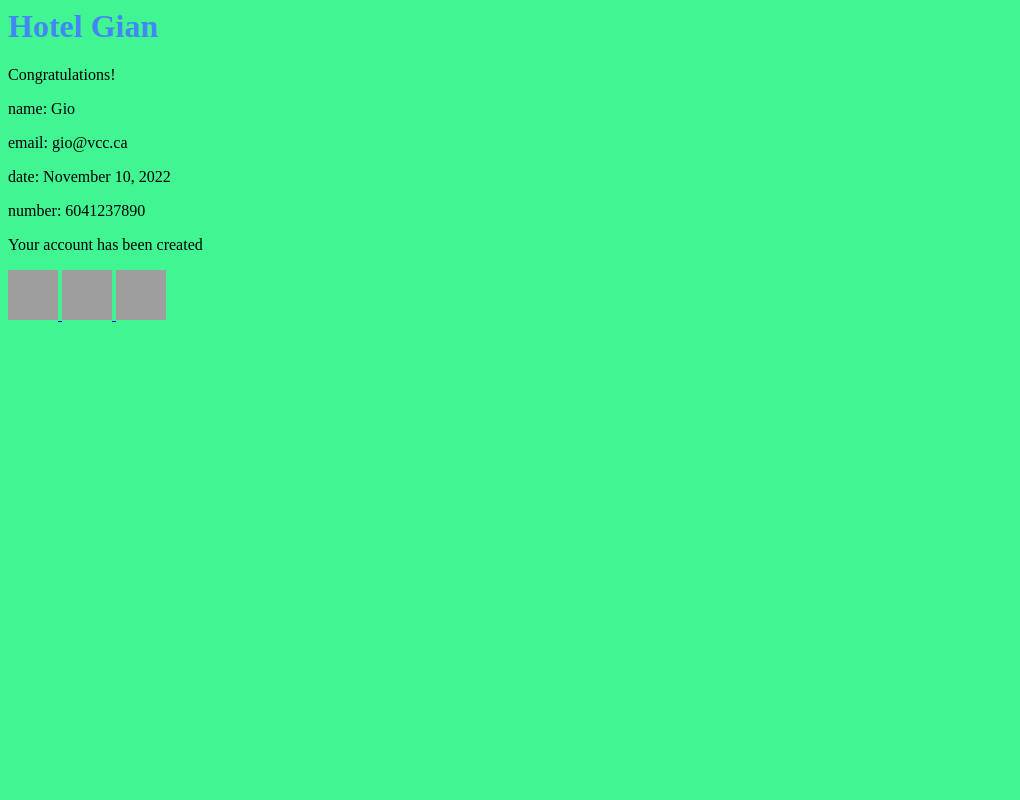
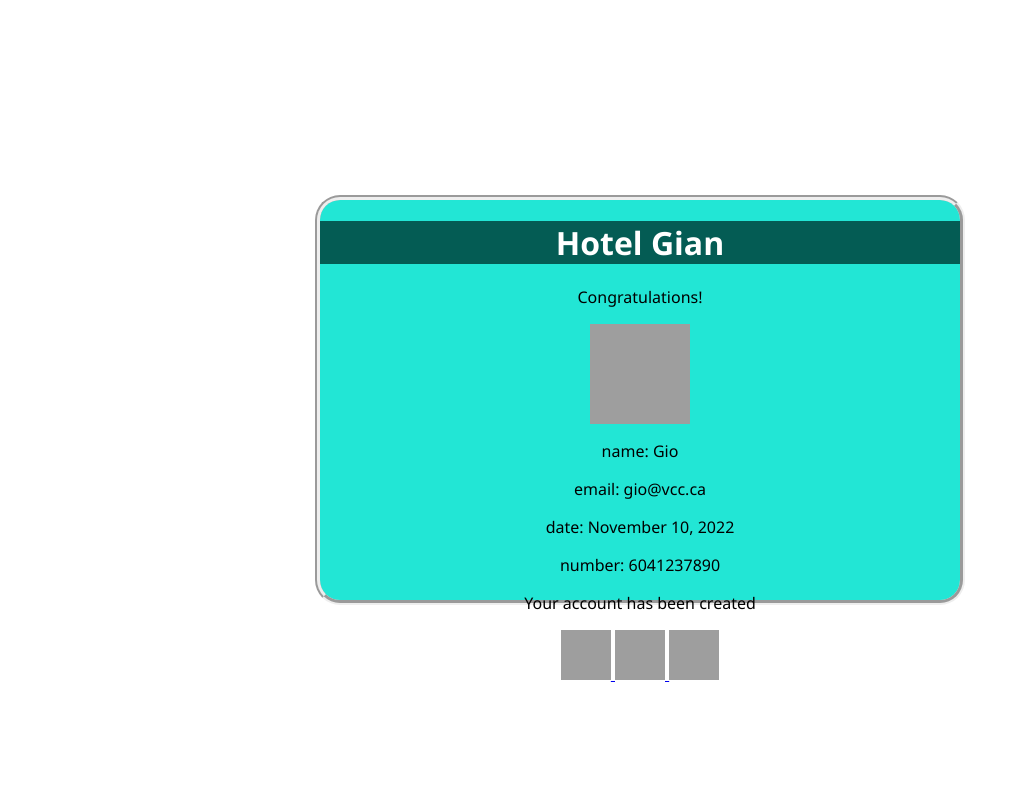
Before and after one commit to gcv319/CSTP1206, a Node server app: page / in a window 1280 px wide. Shown: the whole page, without its empty margins (0-1020 px from the left). Run offline with Node 20, Linux system fonts and the light colour scheme; grey boxes are pictures that could not be loaded.

Commit message:
completed assignment 7

```diff
--- a/1206_classWork/assignmentWeek07/app.js
+++ b/1206_classWork/assignmentWeek07/app.js
@@ -19,7 +19,7 @@ let userInfo = {
   phoneNumber: "number: " + 6041237890,
   social: {
     "https://upload.wikimedia.org/wikipedia/commons/thumb/5/58/Instagram-Icon.png/769px-Instagram-Icon.png": "https://www.instagram.com/",
-    "https://encrypted-tbn0.gstatic.com/images?q=tbn:ANd9GcS4n_urpJ9XpwOTdzBVbGvactwHrPagYQrTJPYjxfxLGkSyu7nJZVqRVGAeohnPgKMrnKE&usqp=CAU": "https://twitter.com/",
+    "https://upload.wikimedia.org/wikipedia/sco/thumb/9/9f/Twitter_bird_logo_2012.svg/2534px-Twitter_bird_logo_2012.svg.png": "https://twitter.com/",
     "https://upload.wikimedia.org/wikipedia/commons/4/44/Facebook_Logo.png": "https://www.facebook.com/"
   }
 }
--- a/1206_classWork/assignmentWeek07/public/css/styles.css
+++ b/1206_classWork/assignmentWeek07/public/css/styles.css
@@ -1,7 +1,22 @@
 h1 {
-  color: #4287f5;
+  background-color: #045c54;
+  color: #ffffff;
+  text-align: center;
 }
 
-body {
-  background-color: #42f593;
+.info {
+  width: 50%;
+  height: 50%;
+  position: absolute;
+  top: 0;
+  bottom: 0;
+  left: 0;
+  right: 0;
+  margin: auto;
+  border-style: groove;
+  border-width: 5px;
+  border-radius: 25px;
+  background-color: #22e6d5;
+  font-family: 'Segoe UI', Tahoma, Geneva, Verdana, sans-serif;
+  text-align: center;
 }
--- a/1206_classWork/assignmentWeek07/views/index.ejs
+++ b/1206_classWork/assignmentWeek07/views/index.ejs
@@ -9,10 +9,10 @@
 </head>
 
 <body>
-  <div>
+  <div class="info">
     <h1>Hotel Gian</h1>
-    <div>
     <p>Congratulations!</p>
+    <img src="https://cdn.pixabay.com/photo/2016/08/08/09/17/avatar-1577909_1280.png" width="100px" height="100px">
     <% for (let key in data) { %>
       <% if (key !=="social" ) { %>
         <p>
@@ -28,7 +28,6 @@
               </a>
               <% } %>
   </div>
-  </div>
 </body>
 
 </html>
```
Lines whose indentation alone changed are shown as unchanged.
